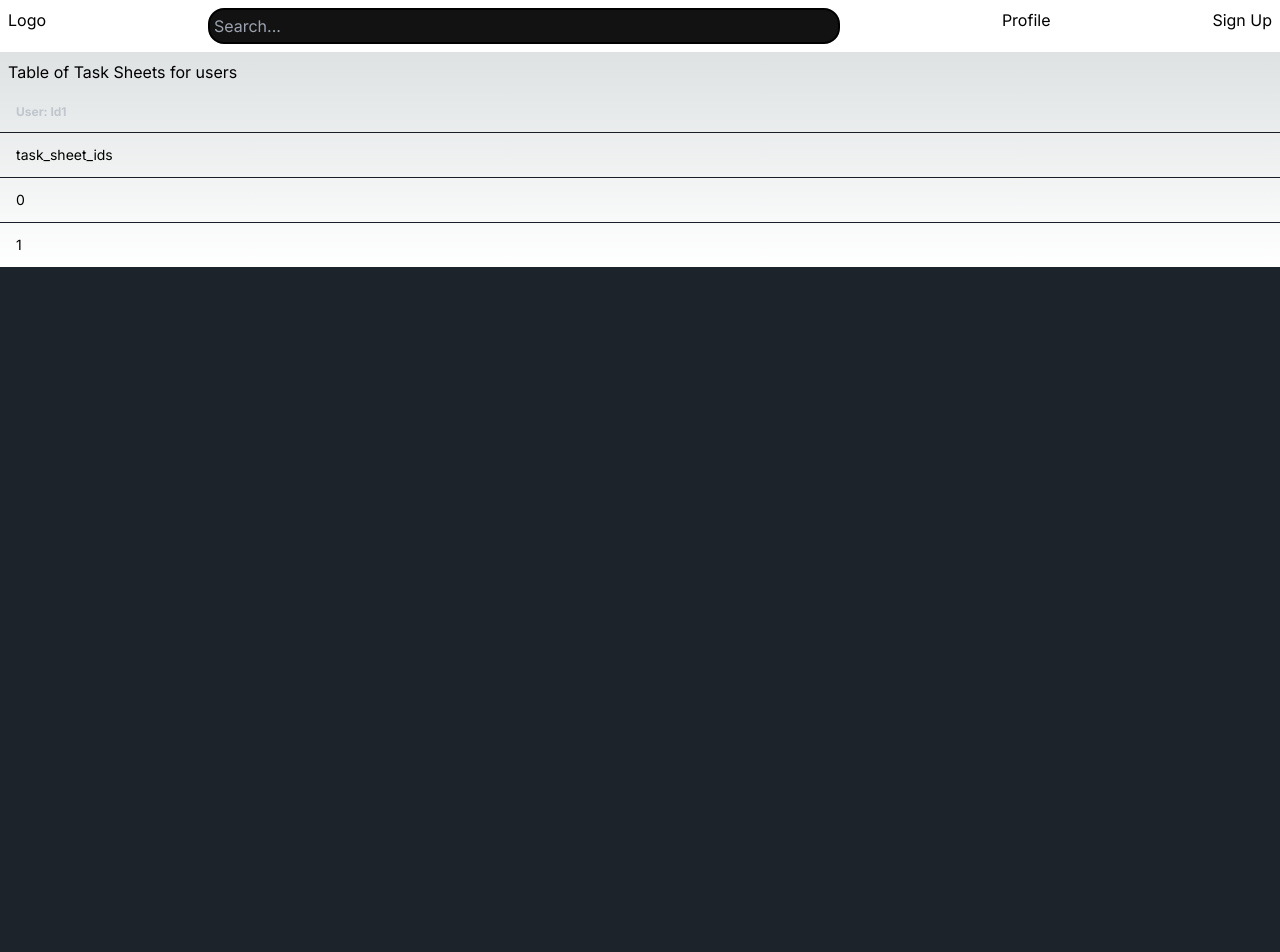
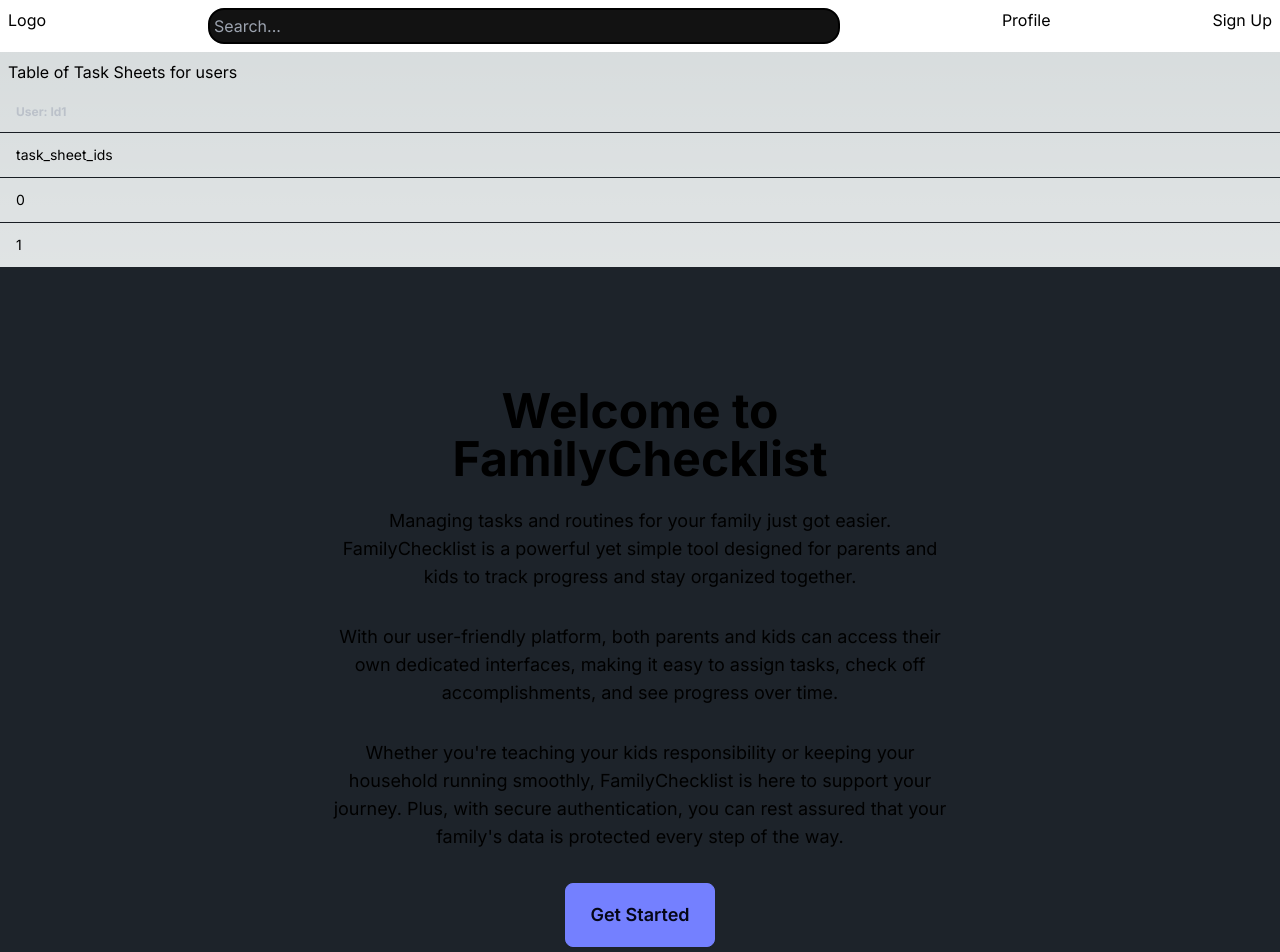
Before and after one commit to jovanpet/Code-Day-2024-JP, a Next.js app: page / in a window 1280 px wide. Shown: the top 952 px of the page. Before the commit the page ends 800 px from the top, so only its background shows below. Built offline with nearby package versions, Linux system fonts and the light colour scheme.

Commit message:
changed descriptions

```diff
--- a/app/page.tsx
+++ b/app/page.tsx
@@ -1,5 +1,6 @@
 import CallAPI from './api/user/GetUserTaskSheet';
 import Navbar from './/components/Navbar';
+import React from 'react';
 
 export default function Home() {
     return (
@@ -7,6 +8,23 @@ export default function Home() {
         <main>
             <Navbar/>
             <CallAPI />
+
+
+            <div className="min-h-screen bg-base-100 flex flex-col justify-center items-center">
+                <div className="text-center max-w-2xl p-6">
+                    <h1 className="text-5xl font-bold mb-6">Welcome to FamilyChecklist</h1>
+                    <p className="text-lg mb-8">
+                Managing tasks and routines for your family just got easier. FamilyChecklist is a powerful yet simple tool designed for parents and kids to track progress and stay organized together.
+                    </p>
+                    <p className="text-lg mb-8">
+                With our user-friendly platform, both parents and kids can access their own dedicated interfaces, making it easy to assign tasks, check off accomplishments, and see progress over time.
+                    </p>
+                    <p className="text-lg mb-8">
+                    Whether you&apos;re teaching your kids responsibility or keeping your household running smoothly, FamilyChecklist is here to support your journey. Plus, with secure authentication, you can rest assured that your family&apos;s data is protected every step of the way.
+                    </p>
+                    <button className="btn btn-primary btn-lg">Get Started</button>
+                </div>
+            </div>
         </main>
     );
 }
```
Also changed, not shown: 1 other file (tests, documents, lock files or other folders).
